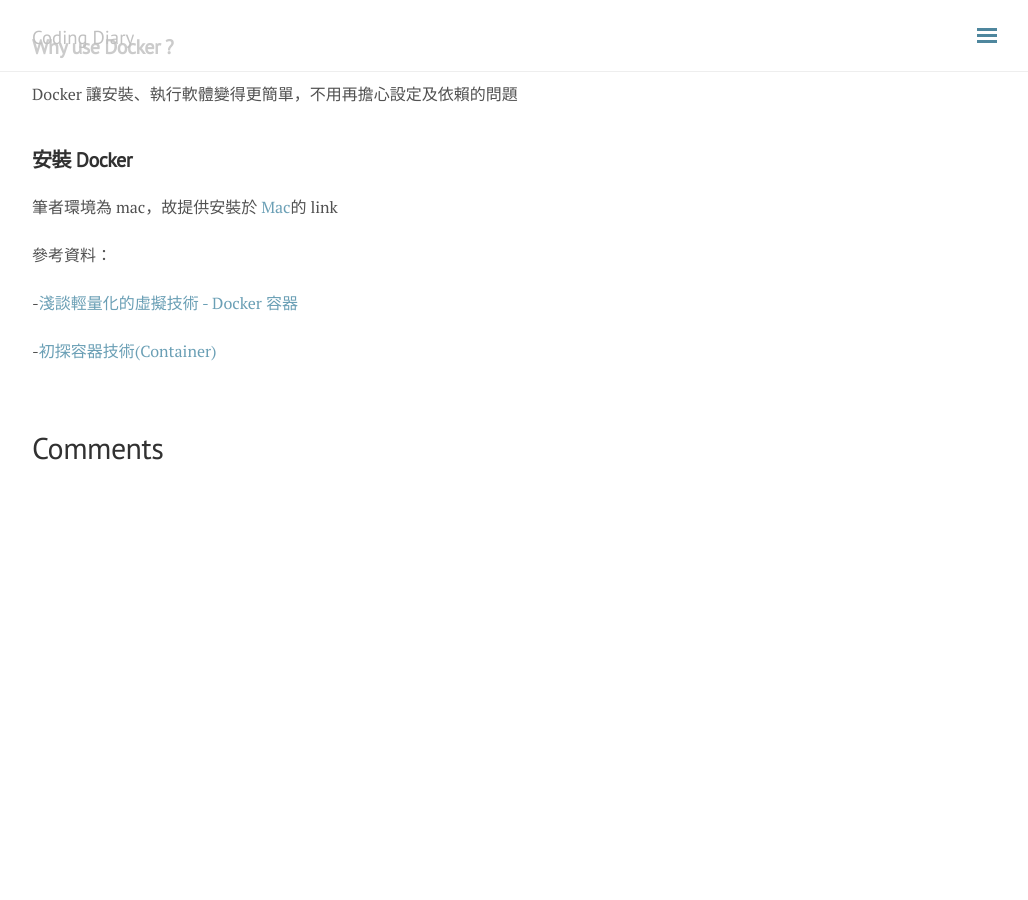
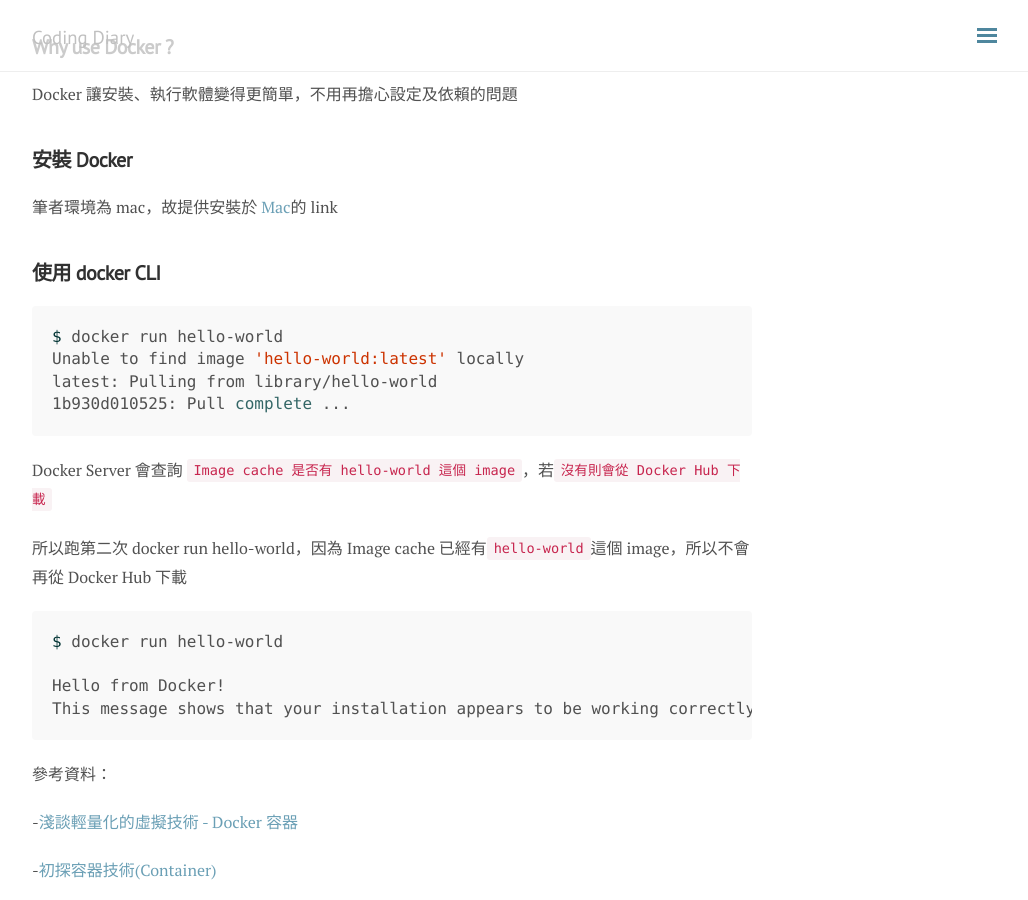
Before and after one commit to david8388/david8388.github.io, a Jekyll site: the page built from _posts/2019-06-15-Dokcer-setup.md, in a window 1280 px wide and 900 px high, scrolled down 534 px. Shown: the whole window, without its empty margins (248-1276 px from the left). Built offline with Jekyll 4.4.1, drawn with Linux system fonts in a browser that asks for light colours; nearby versions of some CDN libraries; comment, search, counter and statistics services are not loaded; before the commit the page ends 1011 px from its top, so only the background shows below that; some of the changed text lies outside the part shown.

Commit message:
Add docker cli content to Docker-setup.md

````diff
--- a/_posts/2019-06-15-Dokcer-setup.md
+++ b/_posts/2019-06-15-Dokcer-setup.md
@@ -25,6 +25,26 @@
 
 筆者環境為 mac，故提供安裝於 [Mac](https://docs.docker.com/docker-for-mac/install/)的 link
 
+## 使用 docker CLI
+
+```shell
+$ docker run hello-world
+Unable to find image 'hello-world:latest' locally
+latest: Pulling from library/hello-world
+1b930d010525: Pull complete ...
+```
+
+Docker Server 會查詢 `Image cache 是否有 hello-world 這個 image`，若`沒有則會從 Docker Hub 下載`
+
+所以跑第二次 docker run hello-world，因為 Image cache 已經有`hello-world`這個 image，所以不會再從 Docker Hub 下載
+
+```shell
+$ docker run hello-world
+
+Hello from Docker!
+This message shows that your installation appears to be working correctly.
+```
+
 參考資料：
 
 -[淺談輕量化的虛擬技術 - Docker 容器](http://www.cc.ntu.edu.tw/chinese/epaper/0036/20160321_3611.html)
````
Also changed, not shown: other parts of _posts/2019-06-15-Dokcer-setup.md (+1 -1 lines).
